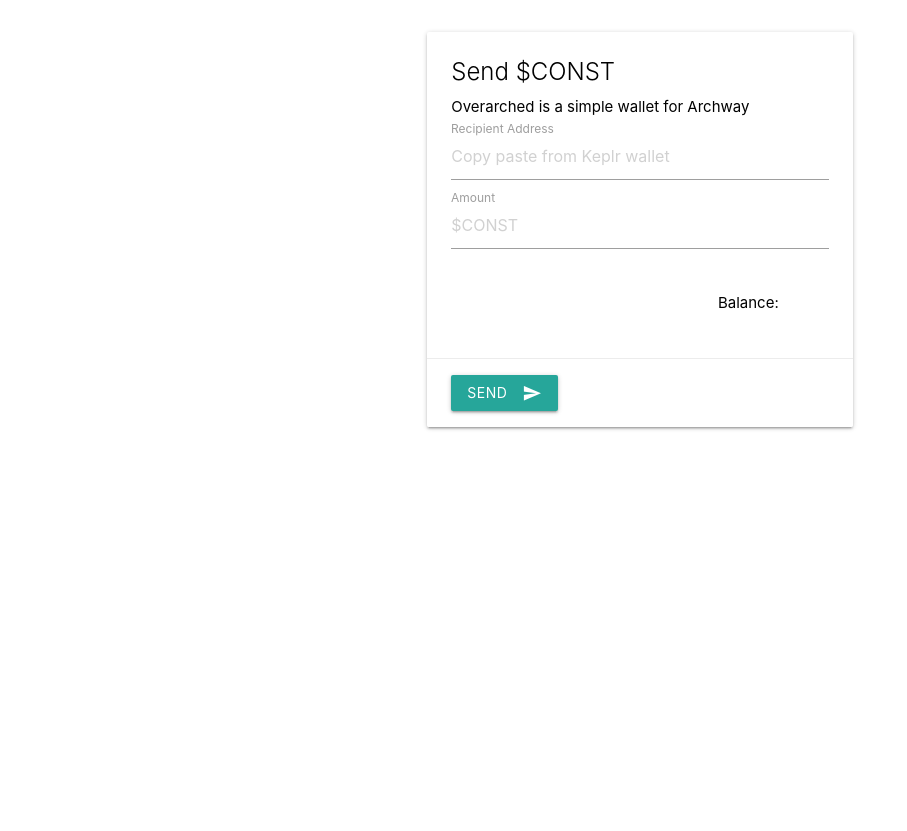
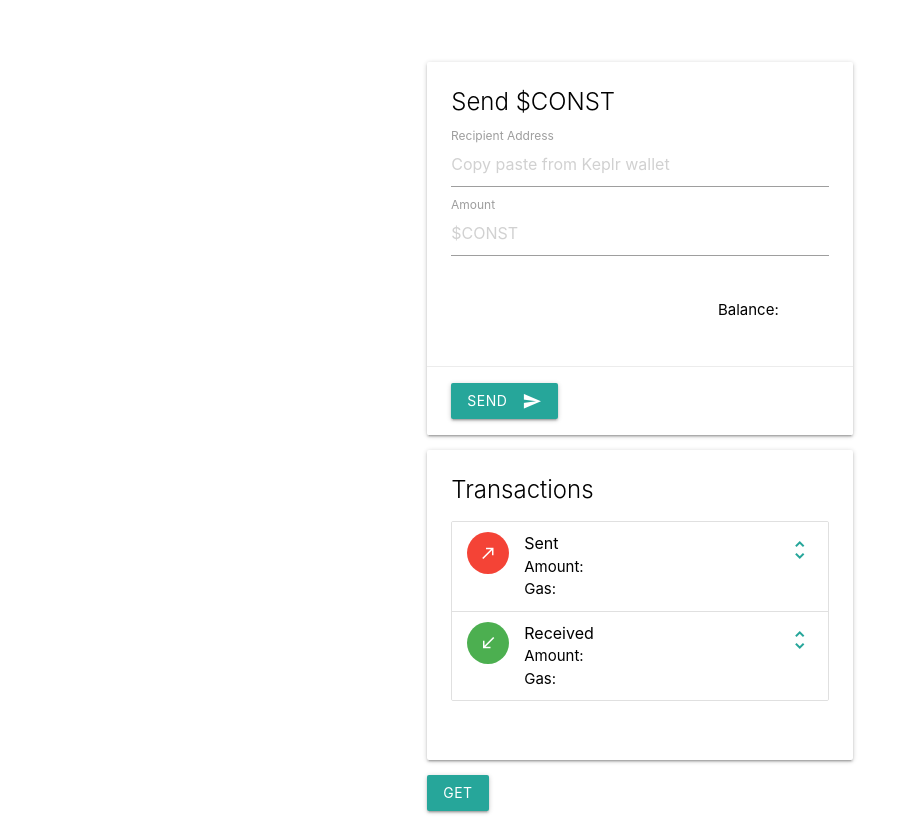
Before and after one commit to arunadaybasu/overarched-archway-wallet, a website: page overarched/index.html in a window 1280 px wide. Shown: the part 18-849 px from the top of the page, without its empty margins (0-907 px from the left). Before the commit the page ends 800 px from the top, so only its background shows below. Drawn offline with nearby package versions, Linux system fonts and the light colour scheme.

Commit message:
Added some HTML & JS
- added txns card
- testing txns display

```diff
--- a/overarched/index.html
+++ b/overarched/index.html
@@ -15,15 +15,15 @@
 
             <div class="container-custom-1">
                 <div class="row bg-color-2">
-                    <div class="col 1">
+                    <div class="col s2">
                         <div id="logo-header">
                             <img  id="logo-img" src="./assets/logo/white/brandwordmark/ArchwayLogo.png">
                         </div>
                     </div>
-                    <div class="col s10">
-
+                    <div class="col s8">
+                        <p class="white-text center-align">Overarched is a simple wallet for Archway</p>
                     </div>
-                    <div class="col s1">
+                    <div class="col s2">
 
                     </div>
                 </div>
@@ -42,8 +42,9 @@
                                 <div class="card-content black-text">
 
                                     <span class="card-title">Send $CONST</span>
-                                    <p>Overarched is a simple wallet for Archway</p>
+
                                     <div class="divider-50px"></div>
+
                                     <div class="row">
                                         <div class="col s12">
                                             <div class="input-field">
@@ -79,11 +80,53 @@
 
                         </form>
 
+                        <div class="divider-10px"></div>
+
+                        <div class="card bg-color-3">
+
+                            <div class="card-content black-text">
+
+                                <span class="card-title">Transactions</span>
+
+                                <div class="divider-50px"></div>
+
+                                <div class="row">
+                                    <div class="col s12">
+                                        <ul class="collection">
+                                            <li class="collection-item avatar">
+                                              <i class="material-icons circle red">call_made</i>
+                                              <span class="title">Sent</span>
+                                              <p>Amount: </p>
+                                              <p>Gas: </p>
+                                              <a href="#!" class="secondary-content text-color-2"><i class="material-icons">unfold_more</i></a>
+                                            </li>
+                                            <li class="collection-item avatar">
+                                              <i class="material-icons circle green">call_received</i>
+                                              <span class="title">Received</span>
+                                              <p>Amount: </p>
+                                              <p>Gas: </p>
+                                              <a href="#!" class="secondary-content text-color-2"><i class="material-icons">unfold_more</i></a>
+                                            </li>
+                                        </ul>
+                                    </div>
+                                </div>
+
+
+                            </div>
+
+<!--                             <div class="card-action">
+                                <button class="btn waves-effect waves-light bg-color-2" type="submit" name="action">SEND
+                                    <i class="material-icons right">send</i>
+                                </button>
+                            </div> -->
+
+                        </div>
+
                         <!-- <a id="balance" class="waves-effect waves-light btn">Check Balance</a>
                         <div id="balance-result"></div> -->
 
-                        <!-- <a id="add-account" class="waves-effect waves-light btn">Add Acount</a>
-                        <div id="add-account-result"></div> -->
+                        <a id="add-account" class="waves-effect waves-light btn">GET</a>
+                        <div id="add-account-result"></div>
 
                     </div>
                     <div class="col s3"></div>
--- a/overarched/src/css/style.css
+++ b/overarched/src/css/style.css
@@ -7,15 +7,15 @@
 }
 
 .bg-color-3 {
-	background-color: #ffffff;
+	background-color: #ffffff !important;
 }
 
 .text-color-1 {
-	color: #000000;
+	color: #000000 !important;
 }
 
 .text-color-2 {
-	color: #ff4d00;
+	color: #ff4d00 !important;
 }
 
 .container-custom-1 {
```
Also changed, not shown: overarched/src/main.js (+10 -4 lines).
